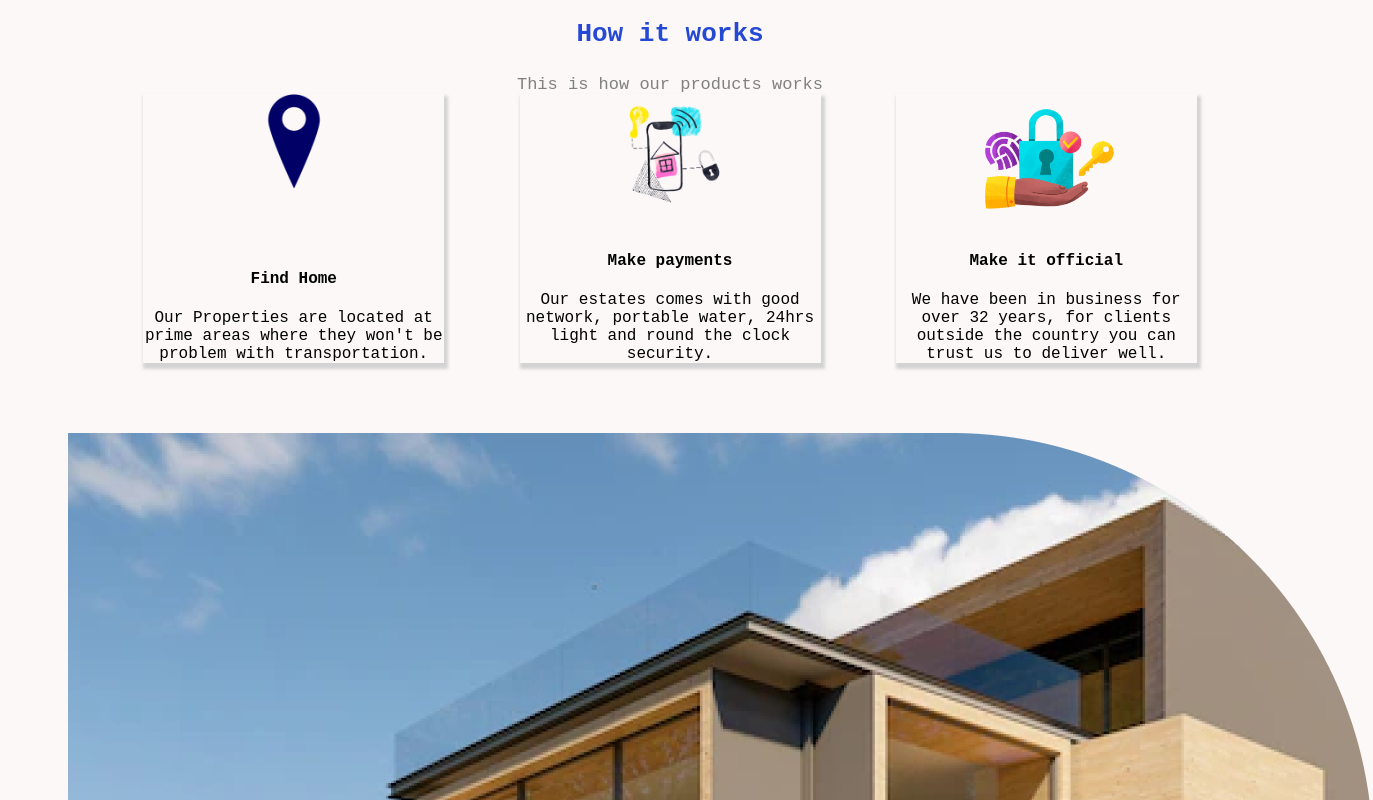
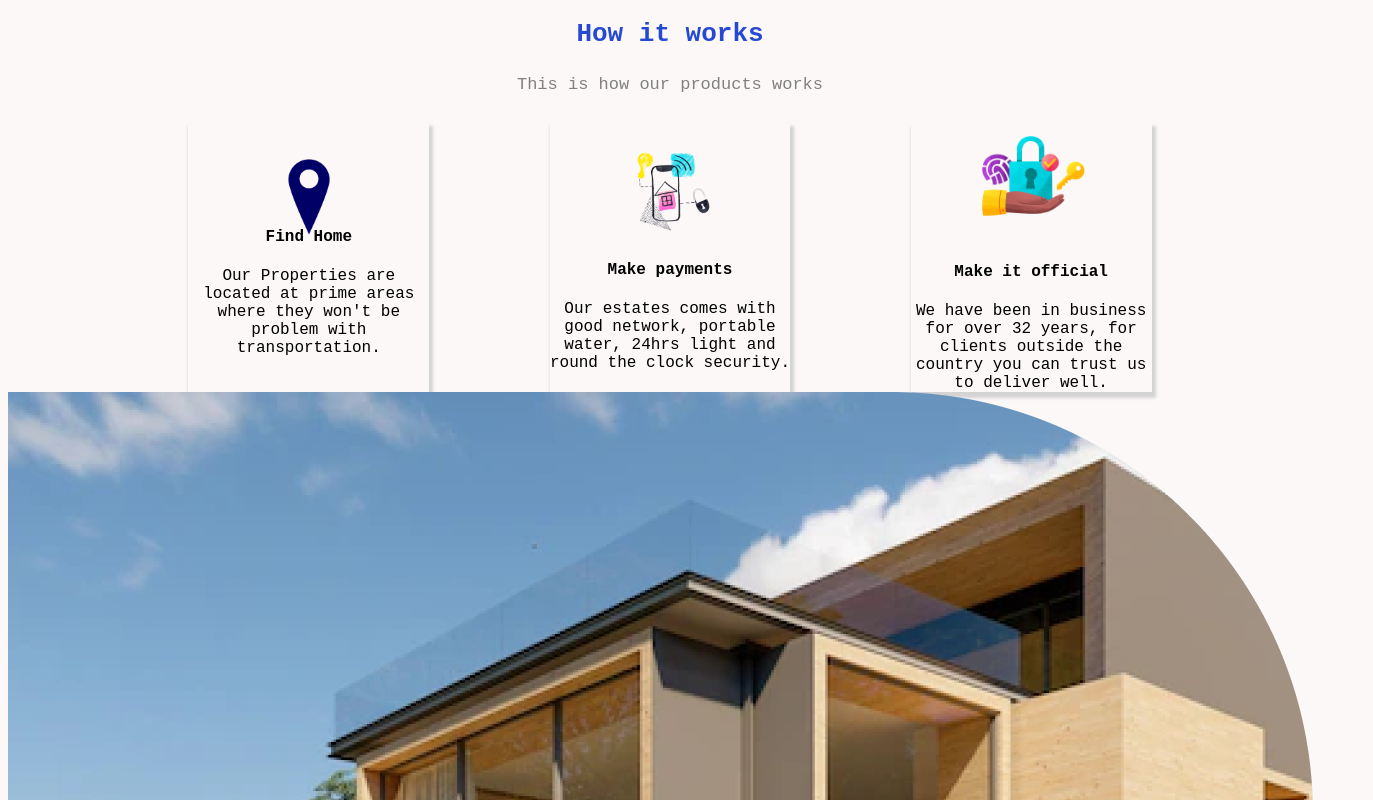
Before and after one commit to Kangonga/vallies_estate, a plain HTML site: page index.html in a window 1280 px wide. Shown: the part 740-1540 px from the top of the page, 1373 px wide, since content can reach past the window. Drawn offline with Linux system fonts and the light colour scheme.

Commit message:
center images in section4

```diff
--- a/index.html
+++ b/index.html
@@ -151,7 +151,7 @@
     </div>
 
 
-<div class="section4">
+<div class="section5">
 
     <div class="image">
         <img src="images\image 2.png" alt="">
--- a/styles.css
+++ b/styles.css
@@ -195,13 +195,14 @@ li {
 
 
 .carousel-child {
-    width: 25%;
+    width: 20%;
     box-shadow: 2px 4px 3px 2px lightgray;
     display: flex;
     flex-direction: column;
     flex-wrap: wrap;
-    justify-content: space-between;
+    justify-content: center;
     text-align: center;
+    margin-top: 30px;
 }
 .carousel-image img {
     width: 50%;
@@ -212,8 +213,9 @@ li {
 }
 
 
+/* ********************************** */
 
-
+.section5
 
 
 
```
